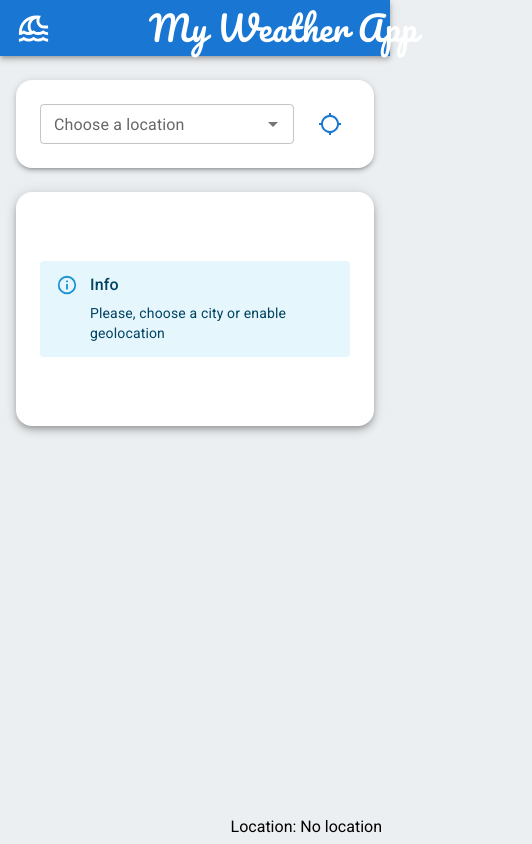
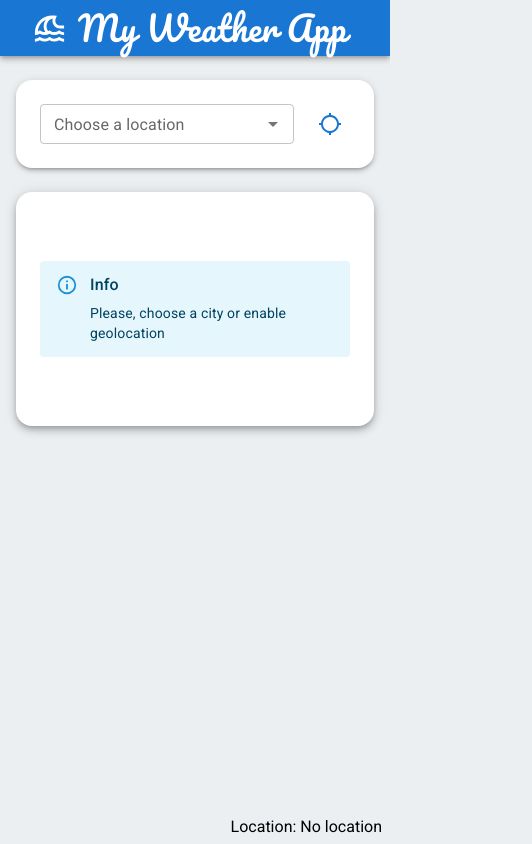
Before and after one commit to chiffenok/my-weather-app, a React (Create React App) app: page / in a window 390 px wide. Shown: the whole page, 532 px wide, since content can reach past the window. Built offline with nearby package versions, Linux system fonts and the light colour scheme; no server answers.

Commit message:
improve responsiveness for header

```diff
--- a/src/components/Header.tsx
+++ b/src/components/Header.tsx
@@ -1,10 +1,11 @@
 import React from 'react'
-import { AppBar, Toolbar, Typography } from '@mui/material'
+import { AppBar, Container, Toolbar, Typography } from '@mui/material'
 import TsunamiOutlinedIcon from '@mui/icons-material/TsunamiOutlined'
 
 const Header = () => (
   <AppBar position='static'>
-    <Toolbar sx={{ width: 500, m: '0 auto' }}>
+    <Container maxWidth='sm'>
+      <Toolbar>
         <TsunamiOutlinedIcon fontSize='large' />
         <Typography
           variant='h4'
@@ -14,6 +15,7 @@ const Header = () => (
           My Weather App
         </Typography>
       </Toolbar>
+    </Container>
   </AppBar>
 )
 
```
Lines whose indentation alone changed are shown as unchanged.
